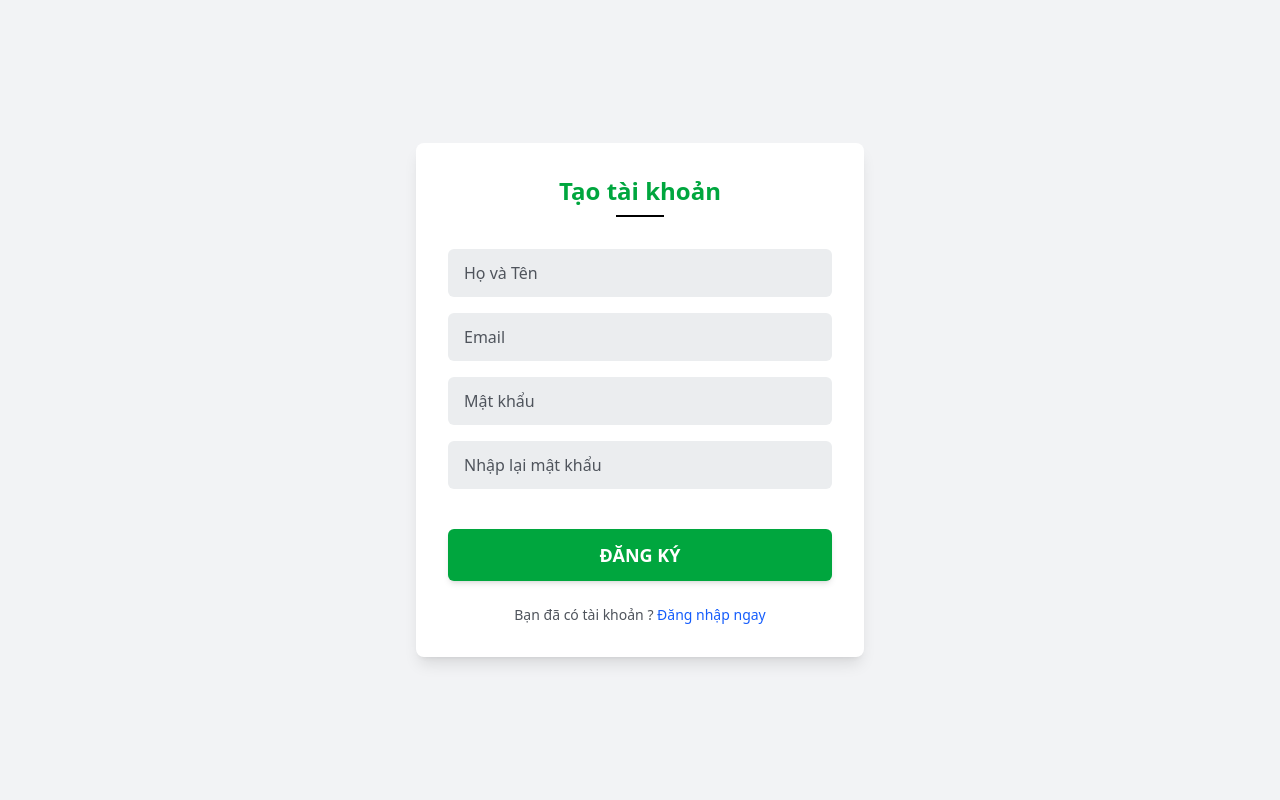
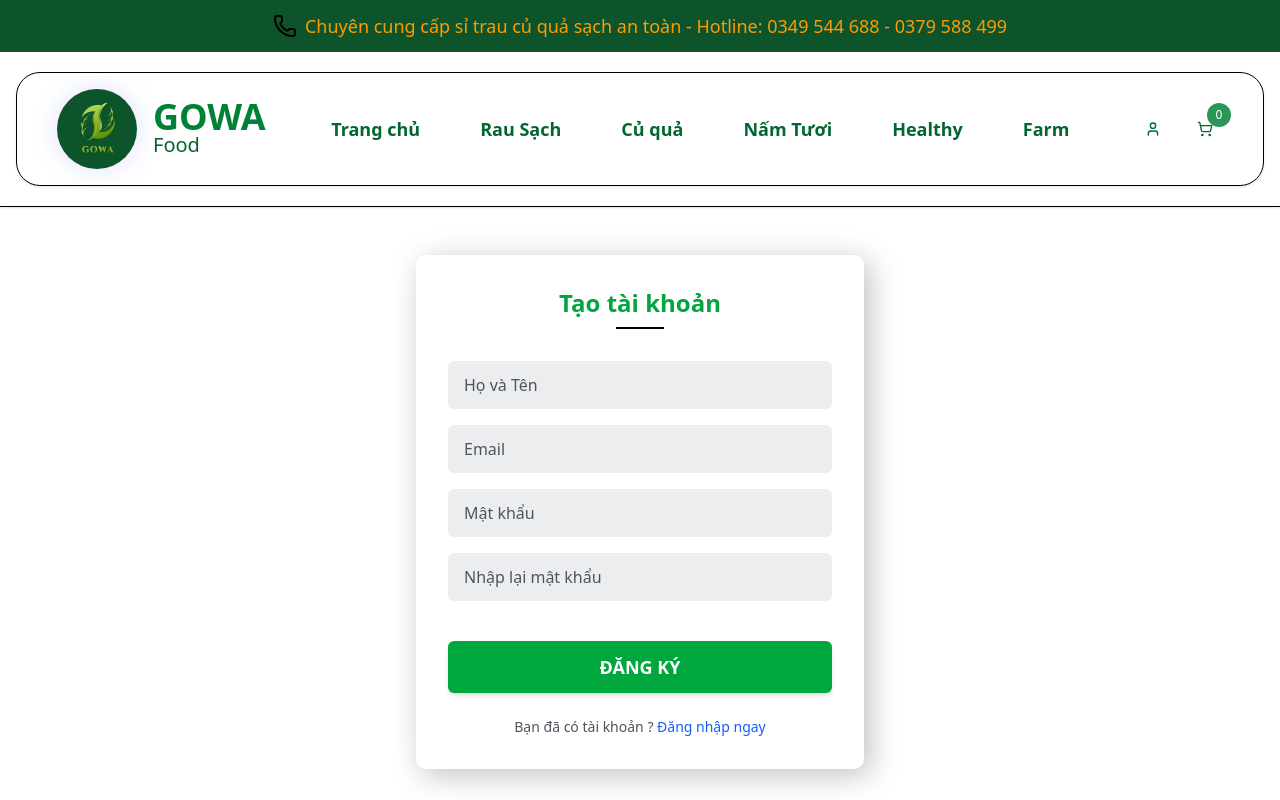
Before and after one commit to chanhlegend/GowaFood, a React (Vite) app in the folder Frontend/: page /register in a window 1280 px wide. Shown: the top 800 px of the page. Built offline with nearby package versions, Linux system fonts and the light colour scheme.

Commit message:
fix UI authen

```diff
--- a/Frontend/src/pages/loginPage.jsx
+++ b/Frontend/src/pages/loginPage.jsx
@@ -42,8 +42,8 @@ const LoginForm = () => {
   }
 
   return (
-    <div className="min-h-screen bg-gray-100 flex items-center justify-center p-2 sm:p-4">
-      <div className="bg-white rounded-lg shadow-lg p-4 sm:p-8 w-full max-w-sm sm:max-w-md animate-fade-in-up">
+    <div className="flex items-center justify-center p-2 sm:p-4">
+      <div className="rounded-[10px] bg-white shadow-[6px_6px_30px_0_rgba(0,0,0,0.25)] p-4 sm:p-8 w-full max-w-sm sm:max-w-md animate-fade-in-up">
         {/* Header */}
         <div className="text-center mb-6 sm:mb-8 animate-fade-in">
           <h1 className="text-xl sm:text-2xl font-semibold text-green-600 mb-2">Đăng nhập</h1>
--- a/Frontend/src/pages/registerPage.jsx
+++ b/Frontend/src/pages/registerPage.jsx
@@ -51,12 +51,12 @@ export default function SignupForm() {
   }
 
   return (
-    <div className="min-h-screen bg-gray-100 flex items-center justify-center p-2 sm:p-4">
-      <div className="bg-white rounded-lg shadow-lg p-4 sm:p-8 w-full max-w-sm sm:max-w-md animate-fade-in-up">
-  <h1 className="text-xl sm:text-2xl font-semibold text-green-600 text-center mb-2 animate-fade-in">Tạo tài khoản</h1>
-  <div className="w-10 sm:w-12 h-0.5 bg-black mx-auto mb-6 sm:mb-8 animate-grow"></div>
+    <div className="flex items-center justify-center p-2 sm:p-4">
+      <div className="rounded-[10px] bg-white shadow-[6px_6px_30px_0_rgba(0,0,0,0.25)] p-4 sm:p-8 w-full max-w-sm sm:max-w-md animate-fade-in-up">
+        <h1 className="text-xl sm:text-2xl font-semibold text-green-600 text-center mb-2 animate-fade-in">Tạo tài khoản</h1>
+        <div className="w-10 sm:w-12 h-0.5 bg-black mx-auto mb-6 sm:mb-8 animate-grow"></div>
 
-  <form onSubmit={handleSubmit} className="space-y-3 sm:space-y-4">
+        <form onSubmit={handleSubmit} className="space-y-3 sm:space-y-4">
           {error && (
             <div className="text-red-600 text-center font-medium animate-fade-in mb-2">{error}</div>
           )}
@@ -116,12 +116,12 @@ export default function SignupForm() {
             className="w-full bg-green-600 hover:bg-green-700 text-white font-semibold py-3 px-4 rounded-md transition duration-200 mt-5 sm:mt-6 shadow-md hover:shadow-xl transform hover:-translate-y-1 active:scale-95 animate-pop disabled:opacity-60 text-base sm:text-lg"
             disabled={loading}
           >
-              {loading ? <LiquidLoading /> : "ĐĂNG KÝ"}
+            {loading ? <LiquidLoading /> : "ĐĂNG KÝ"}
           </button>
         </form>
 
         {/* Login Link */}
-  <div className="text-center mt-4 sm:mt-6 animate-fade-in text-xs sm:text-sm">
+        <div className="text-center mt-4 sm:mt-6 animate-fade-in text-xs sm:text-sm">
           <span className="text-gray-600">Bạn đã có tài khoản ? </span>
           <button
             type="button"
--- a/Frontend/src/pages/verifyOTPPage.jsx
+++ b/Frontend/src/pages/verifyOTPPage.jsx
@@ -65,8 +65,8 @@ const EmailVerification = () => {
   }
 
   return (
-    <div className="min-h-screen bg-gray-100 flex items-center justify-center p-2 sm:p-4">
-      <div className="bg-white rounded-2xl shadow-lg p-4 sm:p-8 w-full max-w-sm sm:max-w-md animate-fade-in-up">
+    <div className="flex items-center justify-center p-2 sm:p-4">
+      <div className="rounded-[10px] bg-white shadow-[6px_6px_30px_0_rgba(0,0,0,0.25)] p-4 sm:p-8 w-full max-w-sm sm:max-w-md animate-fade-in-up">
         {error && (
           <div className="text-red-600 text-center font-medium animate-fade-in mb-2">{error}</div>
         )}
```
Also changed, not shown: Frontend/src/config/routes.js (+8 -6 lines).
